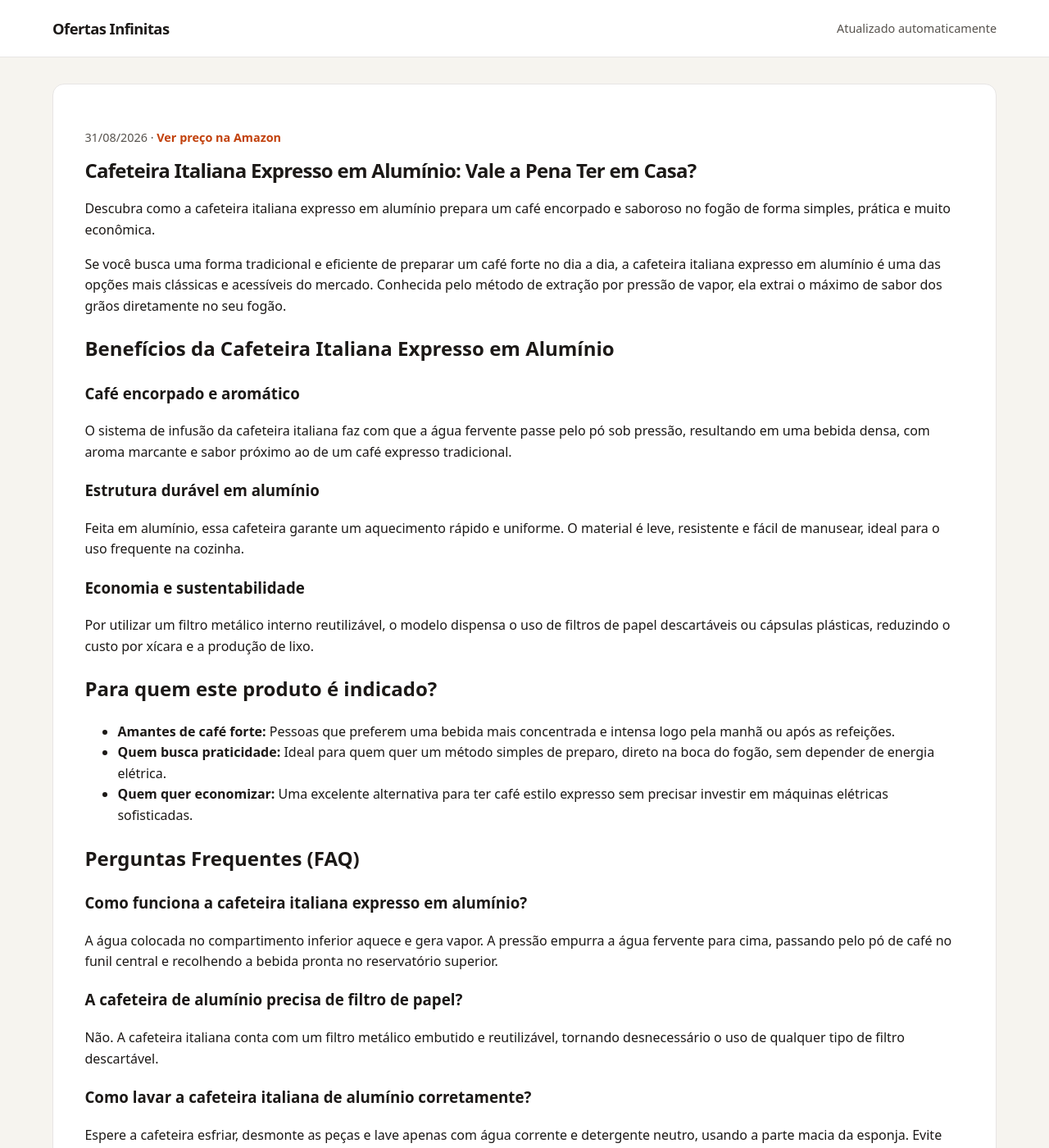
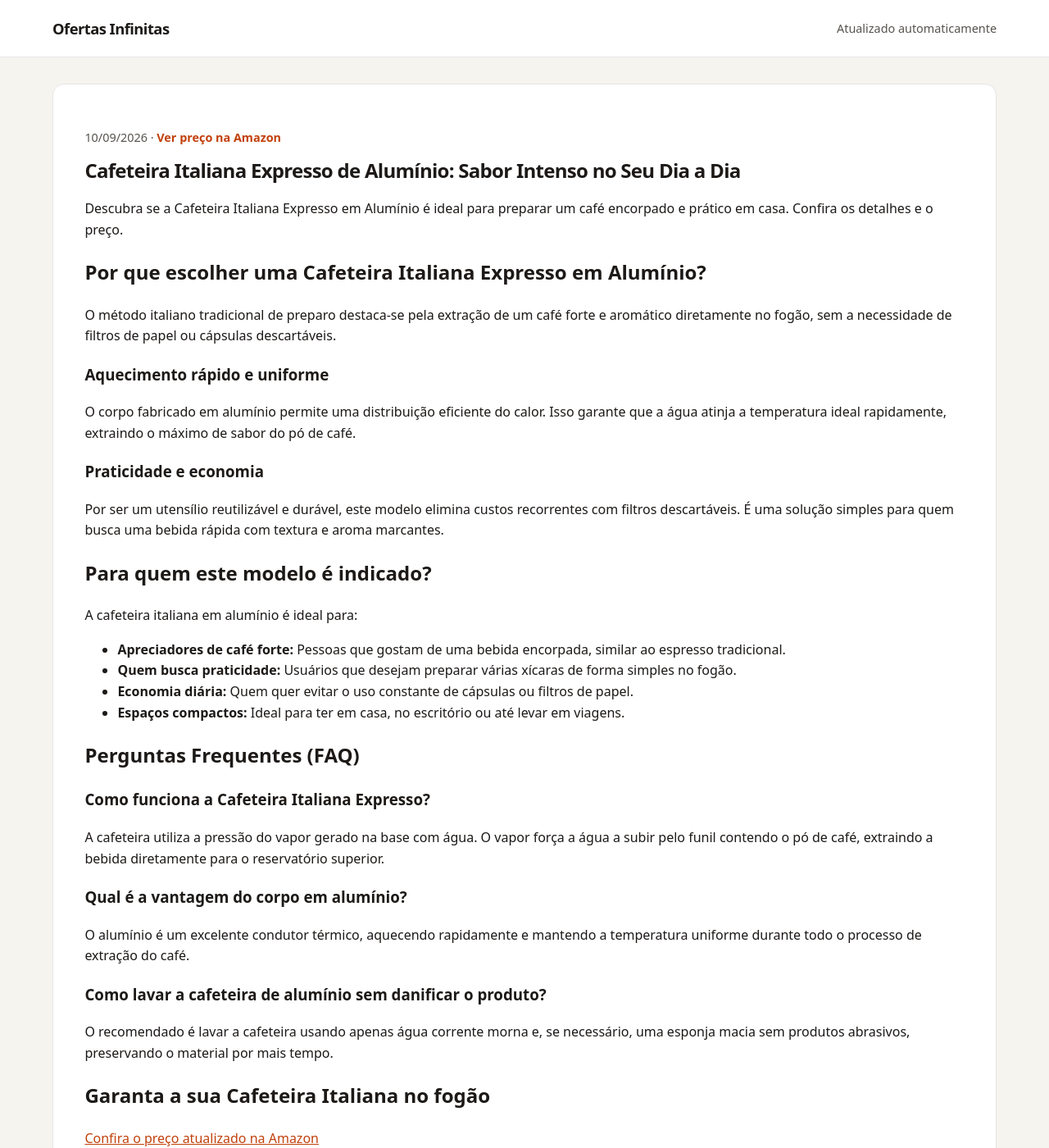
Before and after one commit to Monuver/afiliado, a Jekyll site: the page built from _posts/2026-08-18-cafeteira-italiana-expresso-aluminio-xicaras-b08b79hyvc.md, in a window 1280 px wide and 1400 px high. Shown: the whole window at 82% size. Built offline with Jekyll 4.4.1, drawn with Linux system fonts in a browser that asks for light colours; some of the changed text lies outside the part shown.

```diff
--- a/_posts/2026-08-18-cafeteira-italiana-expresso-aluminio-xicaras-b08b79hyvc.md
+++ b/_posts/2026-08-18-cafeteira-italiana-expresso-aluminio-xicaras-b08b79hyvc.md
@@ -1,8 +1,8 @@
 ---
 layout: post
-title: 'Cafeteira Italiana Expresso em Alumínio: Vale a Pena Ter em Casa?'
-description: Descubra como a cafeteira italiana expresso em alumínio prepara um café encorpado e saboroso no fogão de forma simples, prática e muito econômica.
-date: 2026-08-31 12:55:19 -0300
+title: 'Cafeteira Italiana Expresso de Alumínio: Sabor Intenso no Seu Dia a Dia'
+description: Descubra se a Cafeteira Italiana Expresso em Alumínio é ideal para preparar um café encorpado e prático em casa. Confira os detalhes e o preço.
+date: 2026-09-10 09:45:03 -0300
 categories:
 - ofertas
 image: ''
@@ -10,42 +10,40 @@ preco: Ver preço na Amazon
 affiliate_url: https://amzn.to/4x2LESM
 ---
 
-# Cafeteira Italiana Expresso em Alumínio: Vale a Pena Ter em Casa?
+# Cafeteira Italiana Expresso de Alumínio: Sabor Intenso no Seu Dia a Dia
 
-Descubra como a cafeteira italiana expresso em alumínio prepara um café encorpado e saboroso no fogão de forma simples, prática e muito econômica.
+Descubra se a Cafeteira Italiana Expresso em Alumínio é ideal para preparar um café encorpado e prático em casa. Confira os detalhes e o preço.
 
-Se você busca uma forma tradicional e eficiente de preparar um café forte no dia a dia, a cafeteira italiana expresso em alumínio é uma das opções mais clássicas e acessíveis do mercado. Conhecida pelo método de extração por pressão de vapor, ela extrai o máximo de sabor dos grãos diretamente no seu fogão.
+## Por que escolher uma Cafeteira Italiana Expresso em Alumínio?
 
-## Benefícios da Cafeteira Italiana Expresso em Alumínio
+O método italiano tradicional de preparo destaca-se pela extração de um café forte e aromático diretamente no fogão, sem a necessidade de filtros de papel ou cápsulas descartáveis.
 
-### Café encorpado e aromático
-O sistema de infusão da cafeteira italiana faz com que a água fervente passe pelo pó sob pressão, resultando em uma bebida densa, com aroma marcante e sabor próximo ao de um café expresso tradicional.
+### Aquecimento rápido e uniforme
+O corpo fabricado em alumínio permite uma distribuição eficiente do calor. Isso garante que a água atinja a temperatura ideal rapidamente, extraindo o máximo de sabor do pó de café.
 
-### Estrutura durável em alumínio
-Feita em alumínio, essa cafeteira garante um aquecimento rápido e uniforme. O material é leve, resistente e fácil de manusear, ideal para o uso frequente na cozinha.
+### Praticidade e economia
+Por ser um utensílio reutilizável e durável, este modelo elimina custos recorrentes com filtros descartáveis. É uma solução simples para quem busca uma bebida rápida com textura e aroma marcantes.
 
-### Economia e sustentabilidade
-Por utilizar um filtro metálico interno reutilizável, o modelo dispensa o uso de filtros de papel descartáveis ou cápsulas plásticas, reduzindo o custo por xícara e a produção de lixo.
+## Para quem este modelo é indicado?
 
-## Para quem este produto é indicado?
+A cafeteira italiana em alumínio é ideal para:
 
-* **Amantes de café forte:** Pessoas que preferem uma bebida mais concentrada e intensa logo pela manhã ou após as refeições.
-* **Quem busca praticidade:** Ideal para quem quer um método simples de preparo, direto na boca do fogão, sem depender de energia elétrica.
-* **Quem quer economizar:** Uma excelente alternativa para ter café estilo expresso sem precisar investir em máquinas elétricas sofisticadas.
+* **Apreciadores de café forte:** Pessoas que gostam de uma bebida encorpada, similar ao espresso tradicional.
+* **Quem busca praticidade:** Usuários que desejam preparar várias xícaras de forma simples no fogão.
+* **Economia diária:** Quem quer evitar o uso constante de cápsulas ou filtros de papel.
+* **Espaços compactos:** Ideal para ter em casa, no escritório ou até levar em viagens.
 
 ## Perguntas Frequentes (FAQ)
 
-### Como funciona a cafeteira italiana expresso em alumínio?
-A água colocada no compartimento inferior aquece e gera vapor. A pressão empurra a água fervente para cima, passando pelo pó de café no funil central e recolhendo a bebida pronta no reservatório superior.
+### Como funciona a Cafeteira Italiana Expresso?
+A cafeteira utiliza a pressão do vapor gerado na base com água. O vapor força a água a subir pelo funil contendo o pó de café, extraindo a bebida diretamente para o reservatório superior.
 
-### A cafeteira de alumínio precisa de filtro de papel?
-Não. A cafeteira italiana conta com um filtro metálico embutido e reutilizável, tornando desnecessário o uso de qualquer tipo de filtro descartável.
+### Qual é a vantagem do corpo em alumínio?
+O alumínio é um excelente condutor térmico, aquecendo rapidamente e mantendo a temperatura uniforme durante todo o processo de extração do café.
 
-### Como lavar a cafeteira italiana de alumínio corretamente?
-Espere a cafeteira esfriar, desmonte as peças e lave apenas com água corrente e detergente neutro, usando a parte macia da esponja. Evite palhas de aço ou produtos abrasivos para preservar o acabamento do alumínio.
+### Como lavar a cafeteira de alumínio sem danificar o produto?
+O recomendado é lavar a cafeteira usando apenas água corrente morna e, se necessário, uma esponja macia sem produtos abrasivos, preservando o material por mais tempo.
 
-## Garanta a sua Cafeteira Italiana pelo menor preço
-
-Se você quer renovar sua rotina matinal com um café saboroso e marcante, vale a pena conferir os valores promocionais disponíveis no site da Amazon.
+## Garanta a sua Cafeteira Italiana no fogão
 
 [Confira o preço atualizado na Amazon](https://amzn.to/4x2LESM)
```
Also changed, not shown: _posts/2026-08-18-cadeira-escritorio-presidente-atlanta-duoffice-preta-comfort-b09vnbcfdj.md (+19 -22 lines), _posts/2026-08-19-flexiveis-cotonete-bastonetes-bellacotton-150unidades-b0cx9wkp1b.md (+21 -25 lines), _posts/2026-08-19-shampoo-clorexidina-seborreia-queda-500ml-b09l9qkmd1.md (+34 -23 lines).
